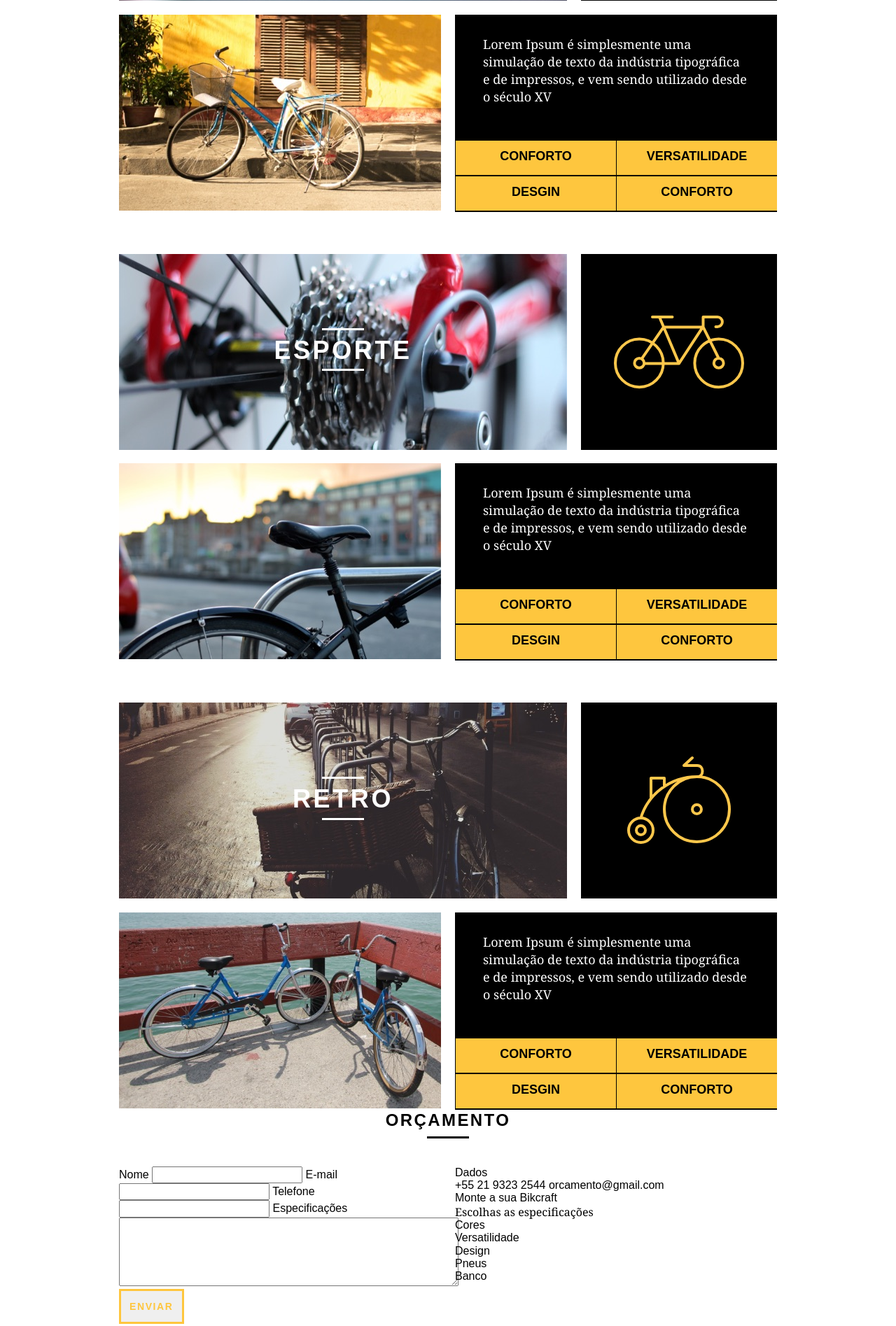
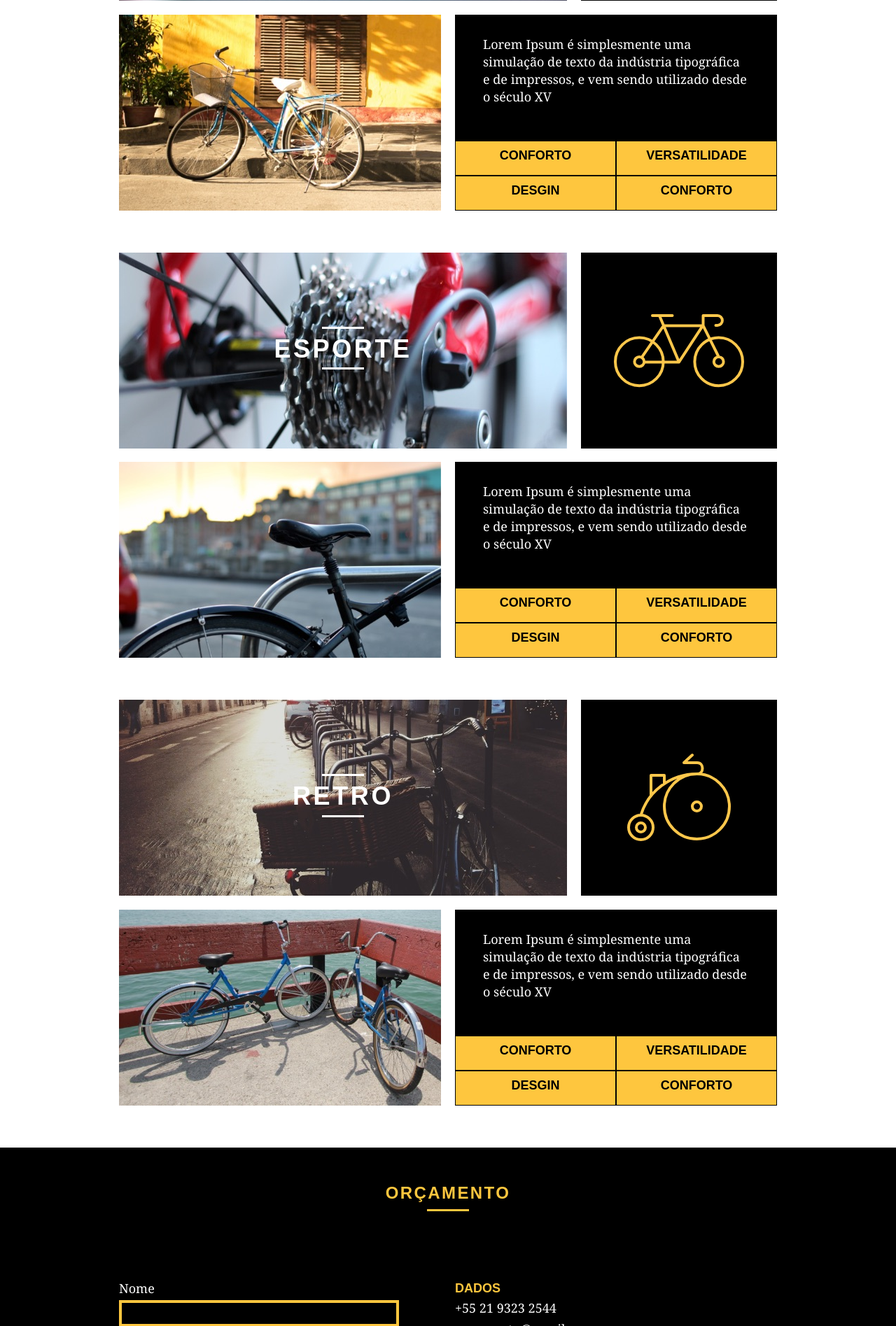
Before and after one commit to junior-rijo/bikecraft_origamid, a PHP site: page /produtos.html in a window 1280 px wide. Shown: the part 377-2272 px from the top of the page at 70% size. Run offline with PHP 8.4, Linux system fonts and the light colour scheme.

Commit message:
add_estiloprodutos

```diff
--- a/css/produto.css
+++ b/css/produto.css
@@ -59,10 +59,115 @@
 
     line-height: 20px;
     float: left;/*flutuação um do lado do outro*/
-    width: 229px;
-    height: 49px;
+    width: 228px;
+    height: 48px;
     text-align: center;
-    margin-bottom: 2px;
+    margin-right:1px;
+    margin-top: 1px;
     margin-left: 1px;
-    padding: 12px;
+    margin-bottom: 1px;
+    padding: 10px;
 }
+
+/*Orçamento*/
+
+.orcamento{
+    background: #000;
+    width: 100%;
+    margin-top: 60px;
+
+}
+
+.orcamento h2{
+    color: #fec63e;
+    padding: 50px 0;
+}
+
+.orcamento h2:after{
+    background: #fec63e;
+}
+
+#form_orcamento{
+    padding-right: 60px;
+}
+
+#form_orcamento label{
+    display: block;
+    color: #fff;
+    font-family: Georgia, 'Times New Roman', Times, serif;
+    font-size: 18px;
+    line-height: 25px;
+    margin-bottom: 4px;
+}
+
+#form_orcamento input{
+    display: block;
+    width: 100%;
+    border: 4px solid #fec63e;
+    background: none;
+    color: #fff;
+    padding: 7px 10px;
+    margin-bottom: 10px;
+    font-size: 14px;
+    font-family: Georgia, 'Times New Roman', Times, serif;
+}
+
+#form_orcamento textarea{
+    display: block;
+    width: 100%;
+    border: 4px solid #fec63e;
+    background: none;
+    color: #fff;
+    padding: 7px 10px;
+    margin-bottom: 20px;
+    font-size: 14px;
+    font-family: Georgia, 'Times New Roman', Times, serif;
+}
+
+#form_orcamento button{
+    padding: 10px 50px;
+    background: none;
+    margin-bottom: 15px;
+}
+
+.orcamento_dados{
+    color: #fff;
+}
+
+.orcamento_dados h3{
+    font-size: 18px;
+    line-height: 25px;
+    font-weight: bold;
+    color: #fec63e;
+    text-transform: uppercase;
+
+}
+
+.orcamento_dados span{
+    display: block;
+    font-size: 18px;
+    font-family: Georgia, 'Times New Roman', Times, serif;
+    line-height: 30px;
+}
+
+.dados_email{ /*ultimo span*/
+    margin-bottom: 20px;
+}
+
+.orcamento_dados ul{
+    padding-right: 60px;
+}
+
+.orcamento_dados ul li{
+    font-family: Georgia, 'Times New Roman', Times, serif;
+    font-size: 14px;
+    padding: 10px 15px;
+}
+
+.orcamento_dados ul li:nth-child(odd){
+    background: #1d1d1d;
+}
+
+.orcamento_dados p{
+    margin: 15px 0;
+}
```
